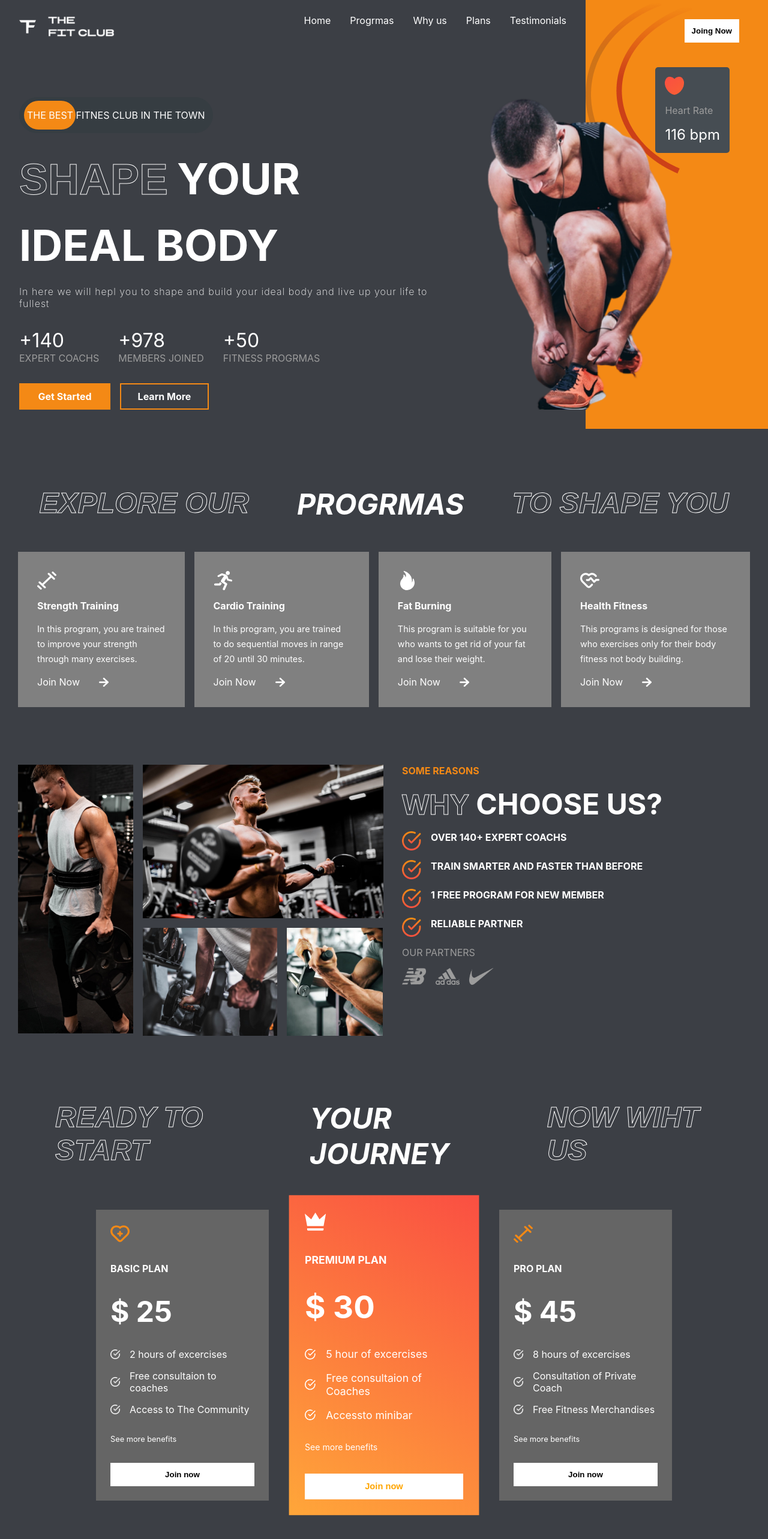
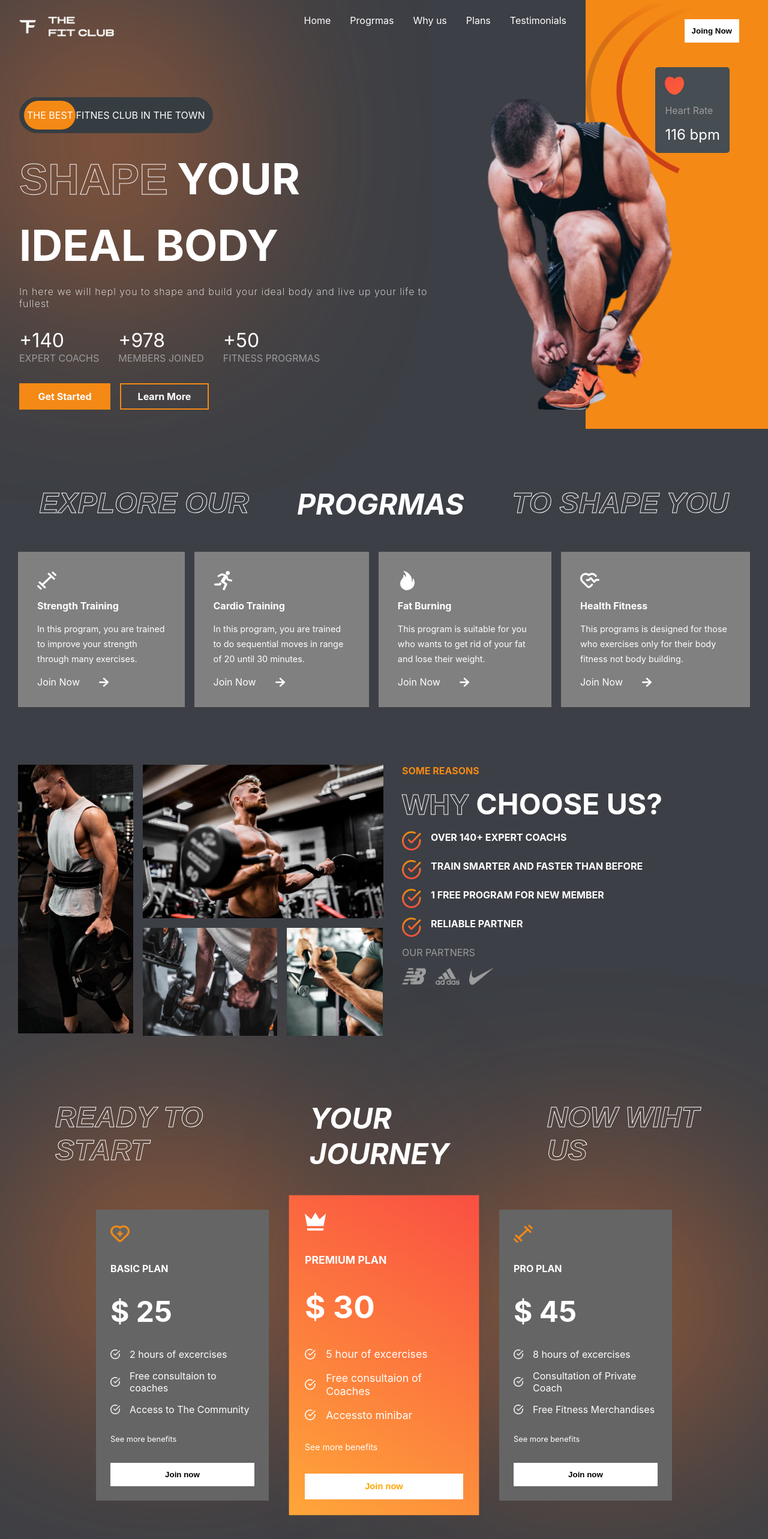
Before and after one commit to pearl0304/FIT-CLUB, a React (Create React App) app: page / in a window 1280 px wide. Shown: the top 2566 px of the page at 60% size. Built offline with nearby package versions, Linux system fonts and the light colour scheme.

Commit message:
style: backgroun blur

```diff
--- a/src/App.css
+++ b/src/App.css
@@ -57,3 +57,11 @@
   border: none;
   outline: none;
 }
+
+.blur {
+  background: rgba(253, 120, 43, 0.69);
+  position: absolute;
+  border-radius: 50%;
+  filter: blur(150px);
+  z-index: -9;
+}
--- a/src/components/Footer/Footer.css
+++ b/src/components/Footer/Footer.css
@@ -32,3 +32,19 @@
 .logo-f img {
   width: 10rem;
 }
+
+.footer-blur-1 {
+  width: 26rem;
+  bottom: 0;
+  right: 15%;
+  height: 12rem;
+  filter: blur(200px);
+  background-color: red;
+}
+.footer-blur-2 {
+  width: 26rem;
+  height: 12rem;
+  bottom: 0;
+  filter: blur(200px);
+  background: rgb(255, 115, 0);
+}
--- a/src/components/Footer/Footer.jsx
+++ b/src/components/Footer/Footer.jsx
@@ -19,6 +19,8 @@
           <img src={Logo} alt="logo"></img>
         </div>
       </div>
+      <div className="blur footer-blur-1"></div>
+      <div className="blur footer-blur-2"></div>
     </div>
   );
 };
--- a/src/components/Hero/Hero.css
+++ b/src/components/Hero/Hero.css
@@ -154,3 +154,9 @@
   z-index: -1;
   width: 15rem;
 }
+
+.hero-blur {
+  width: 22rem;
+  height: 30rem;
+  left: 0;
+}
--- a/src/components/Hero/Hero.jsx
+++ b/src/components/Hero/Hero.jsx
@@ -8,6 +8,7 @@
 export const Hero = () => {
   return (
     <div className="hero">
+      <div className="blur hero-blur"></div>
       <div className="left-h">
         <Header />
         <div className="the-best-ad">
--- a/src/components/Plans/Plans.css
+++ b/src/components/Plans/Plans.css
@@ -72,3 +72,16 @@
 .plans > :nth-child(2) > button {
   color: orange;
 }
+
+.plan-blur-1 {
+  width: 32rem;
+  height: 23rem;
+  top: 6rem;
+  left: 0;
+}
+.plan-blur-2 {
+  width: 32rem;
+  height: 23rem;
+  top: 10rem;
+  right: 0;
+}
--- a/src/components/Plans/Plans.jsx
+++ b/src/components/Plans/Plans.jsx
@@ -6,6 +6,8 @@
 export const Plans = () => {
   return (
     <div className="plans-container">
+      <div className="blur plan-blur-1"></div>
+      <div className="blur plan-blur-2"></div>
       <div className="programs-header">
         <span className="stroke-text">READY TO START</span>
         <span>YOUR JOURNEY</span>
```
